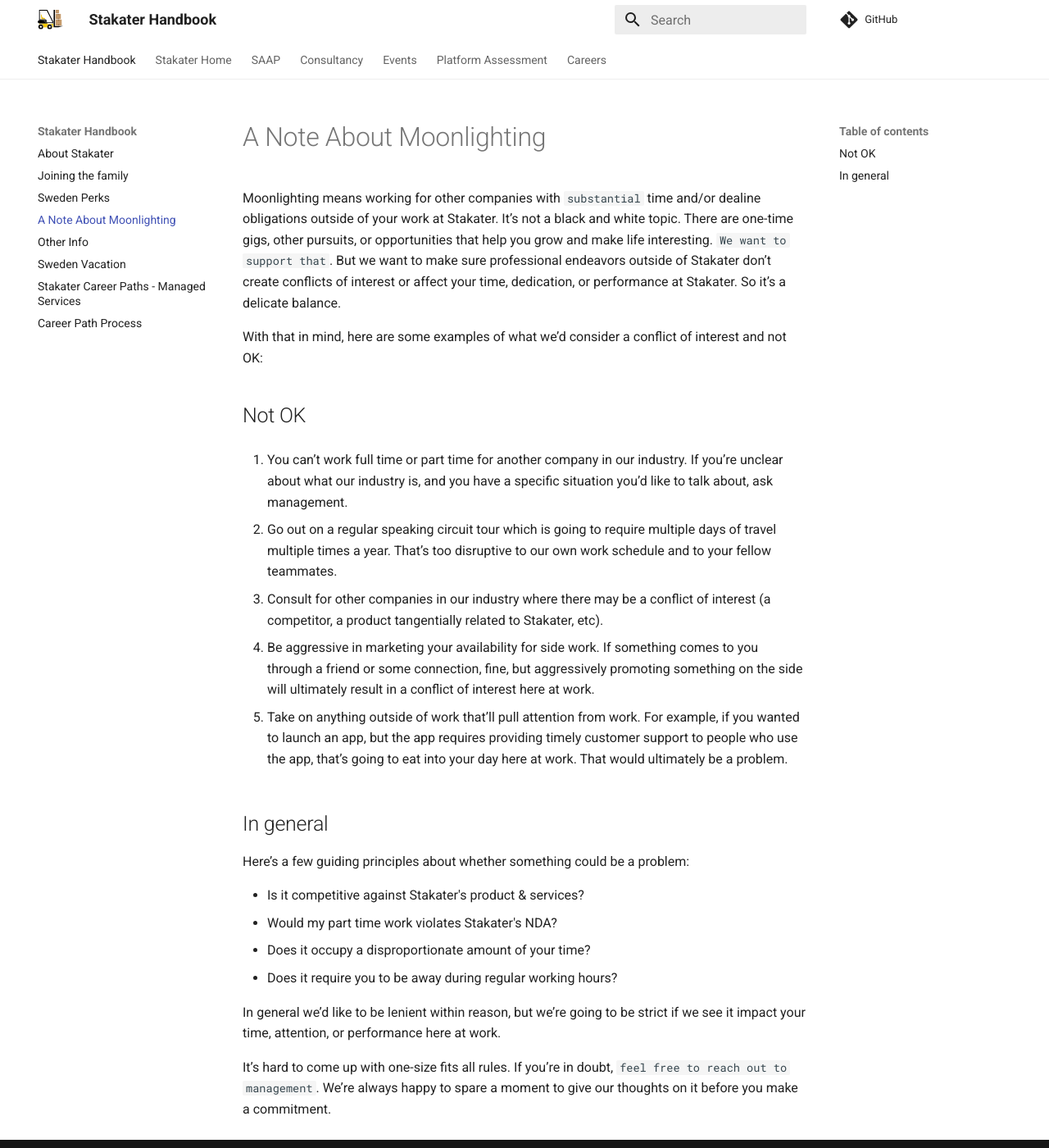
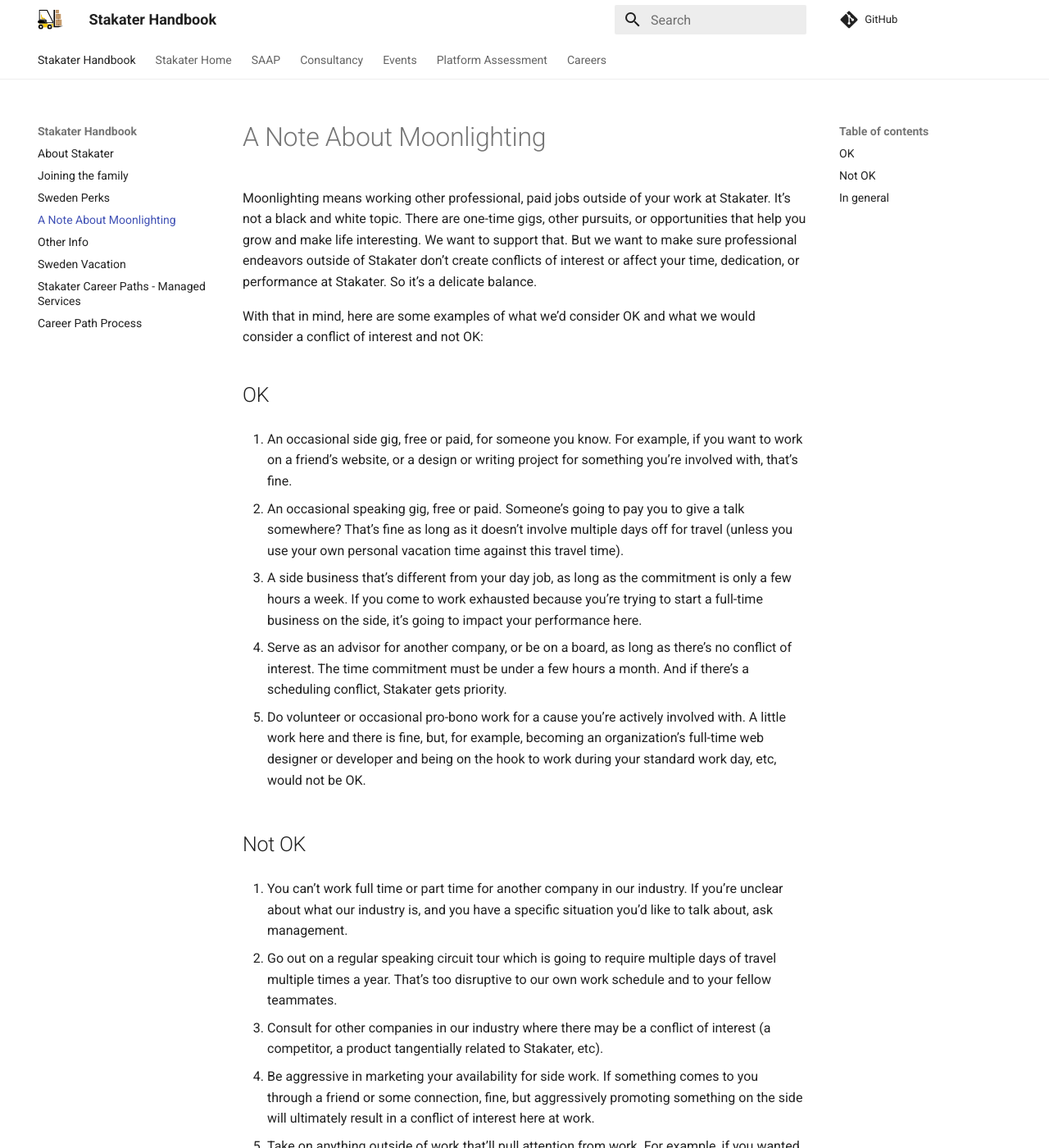
Before and after one commit to stakater/employee-handbook, an MkDocs documentation site: the page built from content/moonlighting.md, in a window 1280 px wide and 1400 px high. Shown: the whole window at 82% size. Built offline with MkDocs 1.6.1 and Material for MkDocs 9.7.7, drawn with Linux system fonts in a browser that asks for light colours; comment, search, counter and statistics services are not loaded; some of the changed text lies outside the part shown.

Commit message:
Revert "Update moonlighting"
This reverts commit ba1ec2bcbb3adeb3356720f539623b450f70cafd.

```diff
--- a/content/moonlighting.md
+++ b/content/moonlighting.md
@@ -1,8 +1,20 @@
 # A Note About Moonlighting
 
-Moonlighting means working for other companies with ``substantial`` time and/or dealine obligations outside of your work at Stakater. It’s not a black and white topic. There are one-time gigs, other pursuits, or opportunities that help you grow and make life interesting. ``We want to support that``. But we want to make sure professional endeavors outside of Stakater don’t create conflicts of interest or affect your time, dedication, or performance at Stakater. So it’s a delicate balance.
+Moonlighting means working other professional, paid jobs outside of your work at Stakater. It’s not a black and white topic. There are one-time gigs, other pursuits, or opportunities that help you grow and make life interesting. We want to support that. But we want to make sure professional endeavors outside of Stakater don’t create conflicts of interest or affect your time, dedication, or performance at Stakater. So it’s a delicate balance.
 
-With that in mind, here are some examples of what we’d consider a conflict of interest and not OK:
+With that in mind, here are some examples of what we’d consider OK and what we would consider a conflict of interest and not OK:
+
+## OK
+
+1. An occasional side gig, free or paid, for someone you know. For example, if you want to work on a friend’s website, or a design or writing project for something you’re involved with, that’s fine.
+
+2. An occasional speaking gig, free or paid. Someone’s going to pay you to give a talk somewhere? That’s fine as long as it doesn’t involve multiple days off for travel (unless you use your own personal vacation time against this travel time).
+
+3. A side business that’s different from your day job, as long as the commitment is only a few hours a week. If you come to work exhausted because you’re trying to start a full-time business on the side, it’s going to impact your performance here.
+
+4. Serve as an advisor for another company, or be on a board, as long as there’s no conflict of interest. The time commitment must be under a few hours a month. And if there’s a scheduling conflict, Stakater gets priority.
+
+5. Do volunteer or occasional pro-bono work for a cause you’re actively involved with. A little work here and there is fine, but, for example, becoming an organization’s full-time web designer or developer and being on the hook to work during your standard work day, etc, would not be OK.
 
 ## Not OK
 
@@ -20,11 +32,11 @@ With that in mind, here are some examples of what we’d consider a conflict of
 
 Here’s a few guiding principles about whether something could be a problem:
 
-* Is it competitive against Stakater's product & services?
-* Would my part time work violates Stakater's NDA?
+* Is it competitive?
 * Does it occupy a disproportionate amount of your time?
-* Does it require you to be away during regular working hours?
+* Does it require you to be away during times when you’re needed at work?
+* Is it another paid gig that employs the same skills Stakater is paying you for?
 
 In general we’d like to be lenient within reason, but we’re going to be strict if we see it impact your time, attention, or performance here at work.
 
-It’s hard to come up with one-size fits all rules. If you’re in doubt, ``feel free to reach out to management``. We’re always happy to spare a moment to give our thoughts on it before you make a commitment.
+It’s hard to come up with one-size fits all rules. If you’re in doubt, please reach out to management. We’re always happy to spare a moment to give our thoughts on it before you make a commitment.
```
